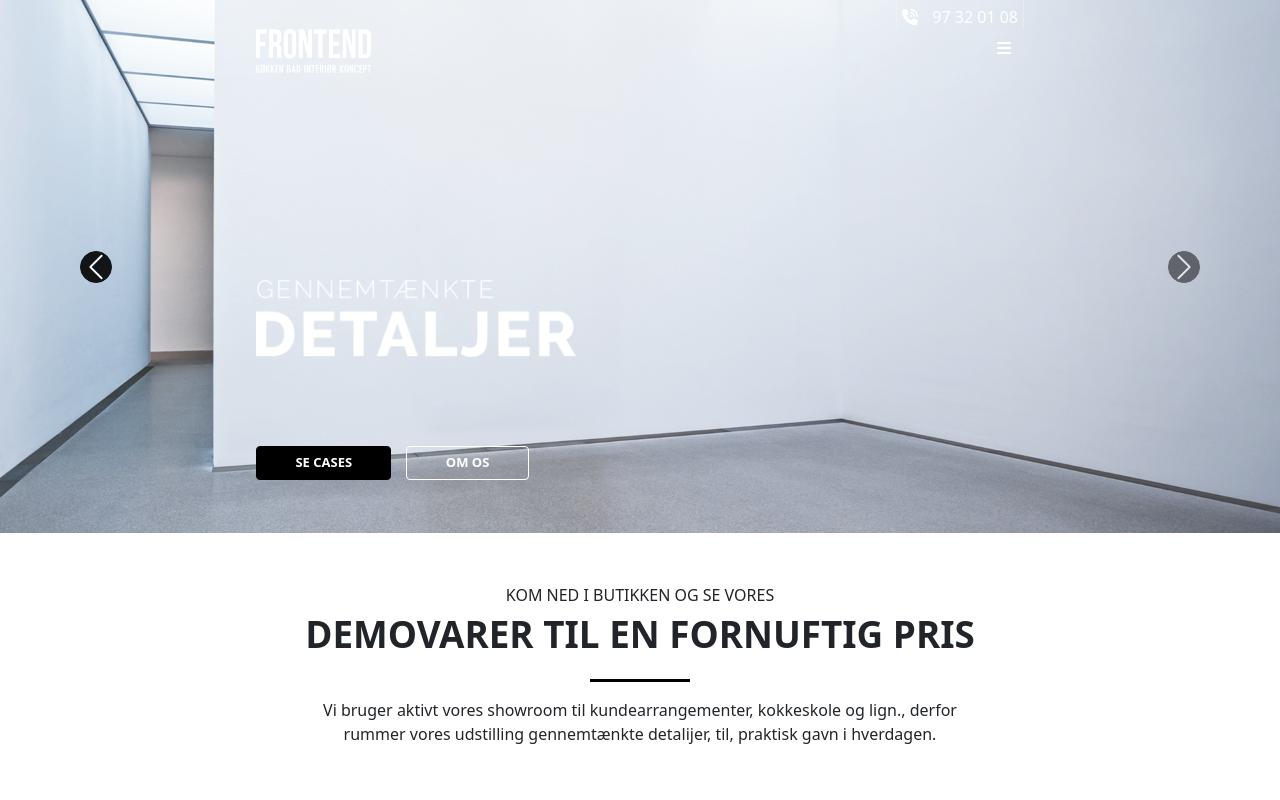
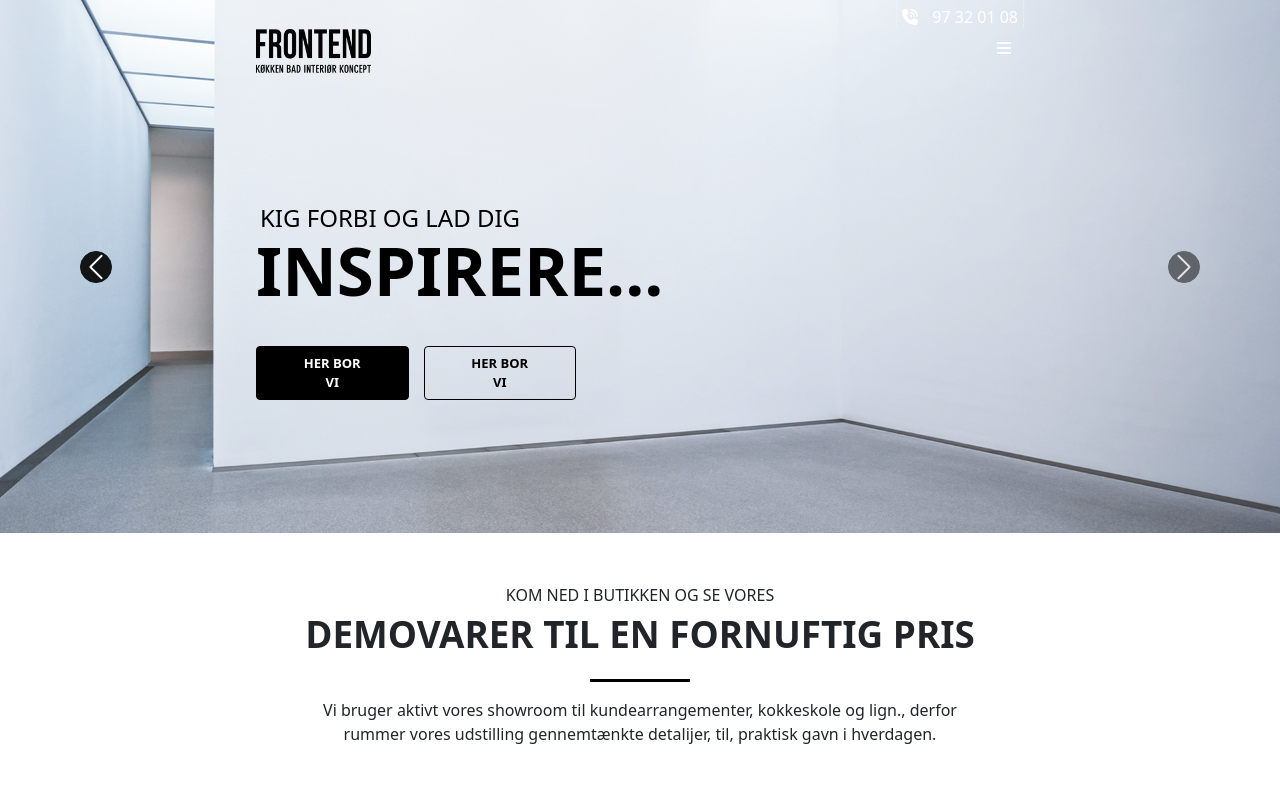
Before and after one commit to mateiasi1/ProductGallery, a React (Create React App) app: page /products in a window 1280 px wide. Shown: the top 800 px of the page. Built offline with nearby package versions, Linux system fonts and the light colour scheme.

Commit message:
add context

```diff
--- a/src/App.tsx
+++ b/src/App.tsx
@@ -1,19 +1,22 @@
-import React from "react";
+import React, { useState } from "react";
 import { BrowserRouter as Router, Routes, Route } from "react-router-dom";
 import "./App.scss";
 import Layout from "./components/layout/layout";
 import ProductsPage from "./pages/productsPage";
 import HomePage from "./pages";
+import { ThemeContext, ThemeContextProvider } from "./contexts/ThemeContext";
 
 function App() {
     return (
         <Router>
+            <ThemeContextProvider>
                 <Layout>
                     <Routes>
                         <Route path="/products" element={<ProductsPage />} />
                         <Route path="/" element={<HomePage />} />
                     </Routes>
                 </Layout>
+            </ThemeContextProvider>
         </Router>
     );
 }
--- a/src/components/header/logo/logo.tsx
+++ b/src/components/header/logo/logo.tsx
@@ -1,13 +1,18 @@
 import React, { useContext } from "react";
 import "./logoStyles.scss";
 import { useNavigate } from "react-router-dom";
+import { ThemeContext } from "../../../contexts/ThemeContext";
 
 const Logo = () => {
     const navigate = useNavigate();
+    const { themeValue } = useContext(ThemeContext);
+
     return (
         <>
             <img
-                src={"/images/logo.png"}
+                src={`/images/${
+                    themeValue === false ? "logoBlack" : "logo"
+                }.png`}
                 alt="logo"
                 className="logoSize"
                 onClick={() => navigate("/")}
--- a/src/components/home/home.tsx
+++ b/src/components/home/home.tsx
@@ -1,11 +1,13 @@
-import React from "react";
+import React, { useContext } from "react";
 import "./homeStyles.scss";
+import { ThemeContext } from "../../contexts/ThemeContext";
 const Home = () => {
     const images = [
         "/images/homeBackground.png",
         "/images/homeBackground.png",
         "/images/homeBackground.png",
     ];
+
     return (
         <div className="bgImageContainer">
             <div style={{ position: "relative" }}>
--- a/src/components/home/homeStyles.scss
+++ b/src/components/home/homeStyles.scss
@@ -15,7 +15,7 @@
     justify-content: space-between;
     width: 25vw;
     height: 25vh;
-    top: 35vh;
+    top: 200px;
     left: 20%;
 }
 .buttonStyle {
--- a/src/components/products/products.tsx
+++ b/src/components/products/products.tsx
@@ -1,7 +1,8 @@
-import React from "react";
+import React, { useContext } from "react";
 
 import ProductsList from "./productsList";
 import "./productsStyles.scss";
+import { ThemeContext } from "../../contexts/ThemeContext";
 
 const Products = () => {
     const images = [
@@ -9,6 +10,7 @@ const Products = () => {
         "/images/productsPageBackground.png",
         "/images/productsPageBackground.png",
     ];
+    const { themeValue } = useContext(ThemeContext);
     return (
         <>
             <div className="bgProductImageContainer">
@@ -59,13 +61,33 @@ const Products = () => {
                         </button>
                     </div>
                     <div className="textAndButton">
-                        <img src={"/images/detaljer.png"} alt="logo" />
+                        <p
+                            style={{
+                                fontSize: "1.5rem",
+                                color: "black",
+                                margin: 0,
+                                marginLeft: "4px",
+                            }}
+                        >
+                            KIG FORBI OG LAD DIG
+                        </p>
+                        <p
+                            style={{
+                                fontSize: "4.2rem",
+                                fontWeight: "bold",
+                                color: "black",
+                                marginTop: "-25px",
+                                marginLeft: 0,
+                            }}
+                        >
+                            INSPIRERE...
+                        </p>
                         <div className="buttonsContainer">
-                            <button className="buttonDetails buttonStyle">
-                                SE CASES
+                            <button className="buttonDetailsProducts buttonStyleProducts">
+                                HER BOR VI
                             </button>
-                            <button className="buttonStyle aboutUsButton">
-                                OM OS
+                            <button className="buttonStyleProducts aboutUsButtonProducts">
+                                HER BOR VI
                             </button>
                         </div>
                     </div>
--- a/src/components/products/productsStyles.scss
+++ b/src/components/products/productsStyles.scss
@@ -1,4 +1,30 @@
+@import "../../styles/mixins";
 .bgProductImageContainer {
     position: relative;
     width: 100%;
 }
+.buttonStyleProducts {
+    padding: 2% 12% 2% 12% !important;
+    border-radius: 4px !important;
+    color: white;
+    @include md {
+    }
+}
+.buttonDetailsProducts {
+    background-color: black;
+    font-size: 13px;
+    font-weight: bold;
+    border: 1px solid black;
+}
+.aboutUsButtonProducts {
+    margin-left: 15px;
+    font-size: 13px;
+    font-weight: bold;
+    background: black;
+    border: 1px solid black;
+    color: black;
+    @include md {
+        background: transparent;
+        border: 1px solid black;
+    }
+}
--- /dev/null
+++ b/src/contexts/ThemeContext.tsx
@@ -0,0 +1,35 @@
+import {
+    Dispatch,
+    FC,
+    ReactNode,
+    SetStateAction,
+    createContext,
+    useState,
+} from "react";
+
+interface ThemeContextType {
+    themeValue: true | false;
+    setThemeValue: Dispatch<SetStateAction<true | false>>;
+}
+
+export const ThemeContext = createContext<ThemeContextType>({
+    themeValue: true,
+    setThemeValue: () => {},
+});
+
+interface Props {
+    children: ReactNode;
+    initial?: true | false;
+}
+
+export const ThemeContextProvider: FC<Props> = ({
+    children,
+    initial = true,
+}) => {
+    const [themeValue, setThemeValue] = useState(initial);
+    return (
+        <ThemeContext.Provider value={{ themeValue, setThemeValue }}>
+            {children}
+        </ThemeContext.Provider>
+    );
+};
--- a/src/pages/index.tsx
+++ b/src/pages/index.tsx
@@ -1,7 +1,13 @@
-import React from "react";
+import React, { useContext } from "react";
 import Home from "../components/home/home";
+import { ThemeContext } from "../contexts/ThemeContext";
 
 const HomePage = () => {
+    const { themeValue, setThemeValue } = useContext(ThemeContext);
+    debugger;
+    if (themeValue === false) {
+        setThemeValue(true);
+    }
     return <Home />;
 };
 
--- a/src/pages/productsPage.tsx
+++ b/src/pages/productsPage.tsx
@@ -1,6 +1,12 @@
-import React from "react";
+import React, { useContext } from "react";
 import Products from "../components/products/products";
+import { ThemeContext } from "../contexts/ThemeContext";
+
 const ProductsPage = () => {
+    const { themeValue, setThemeValue } = useContext(ThemeContext);
+    if (themeValue === true) {
+        setThemeValue(false);
+    }
     return <Products />;
 };
 
```
Lines whose indentation alone changed are shown as unchanged.
